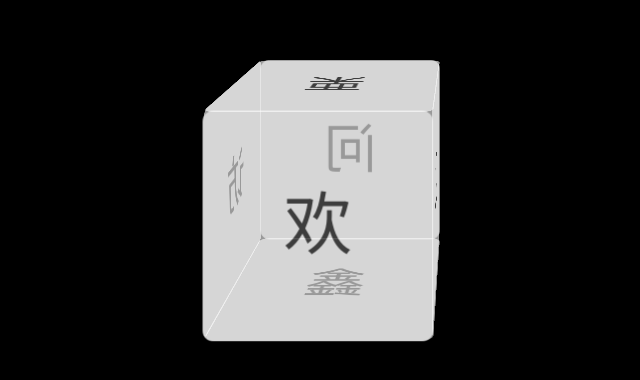
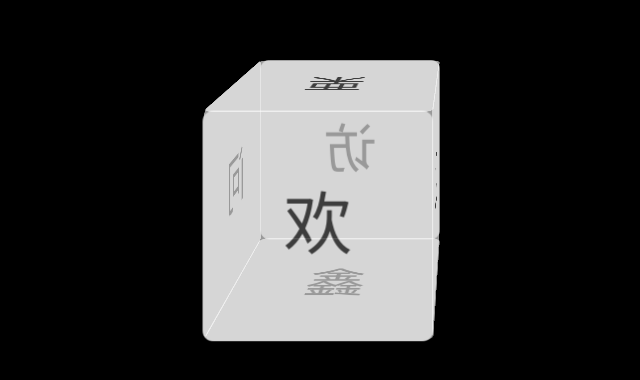
Before and after one commit to XinLi96/XinLi96.github.io, a plain HTML site: page index.html in a window 1280 px wide. Shown: the part 118-498 px from the top of the page, 303-943 px from the left. Drawn offline with Linux system fonts and the light colour scheme.

Commit message:
Add files via upload

```diff
--- a/index.html
+++ b/index.html
@@ -61,10 +61,10 @@
 	<div id="container">
 		<div class='square one'>欢</div>
 		<div class='square two'>迎</div>
-		<div class='square three'>访</div>
+		<div class='square three'>问</div>
 		<div class='square four'>栗</div>
 		<div class='square five'>鑫</div>
-		<div class='square six'>问</div>
+		<div class='square six'>访</div>
 	</div>
 </body>
 </html>
```
